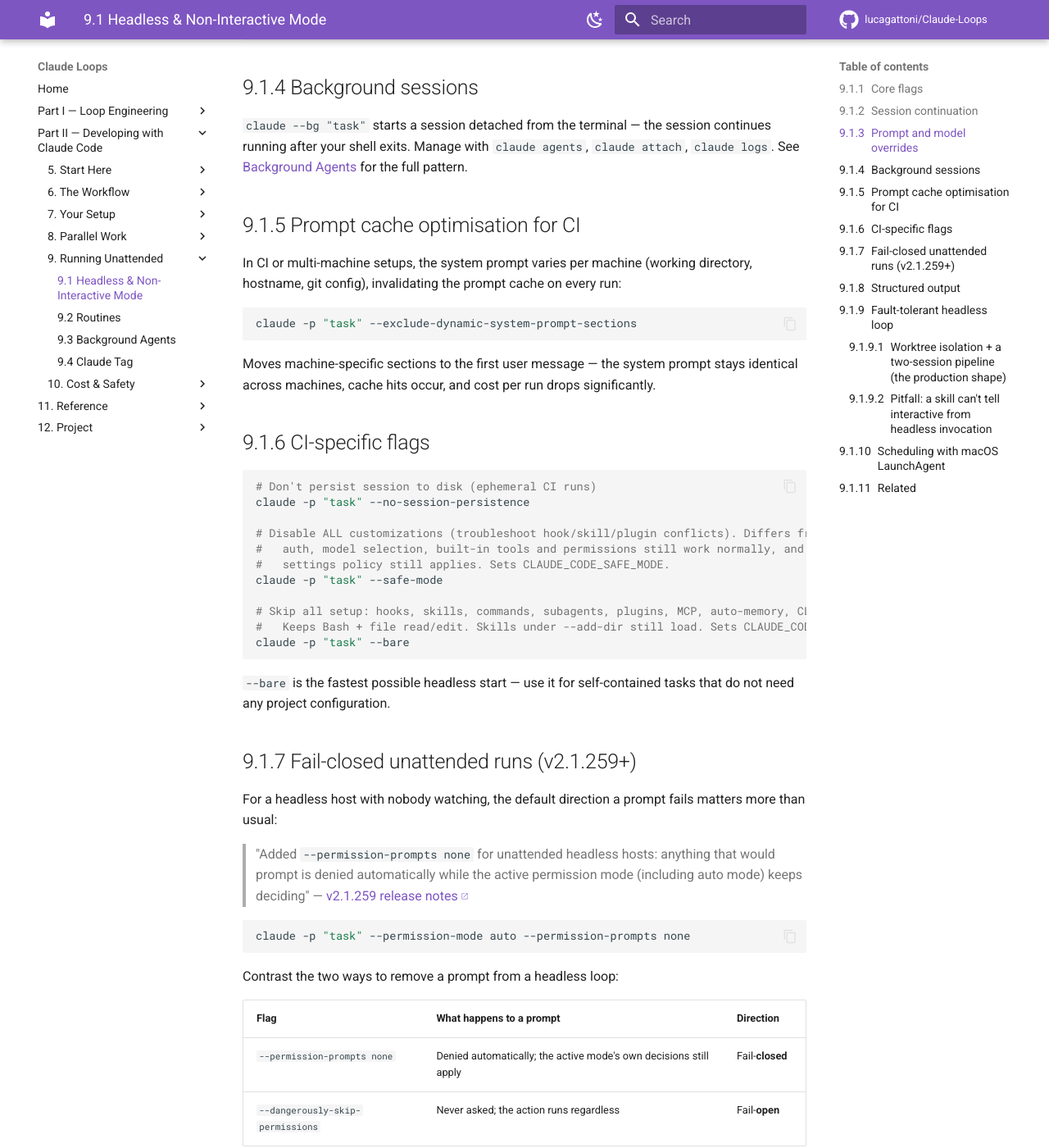
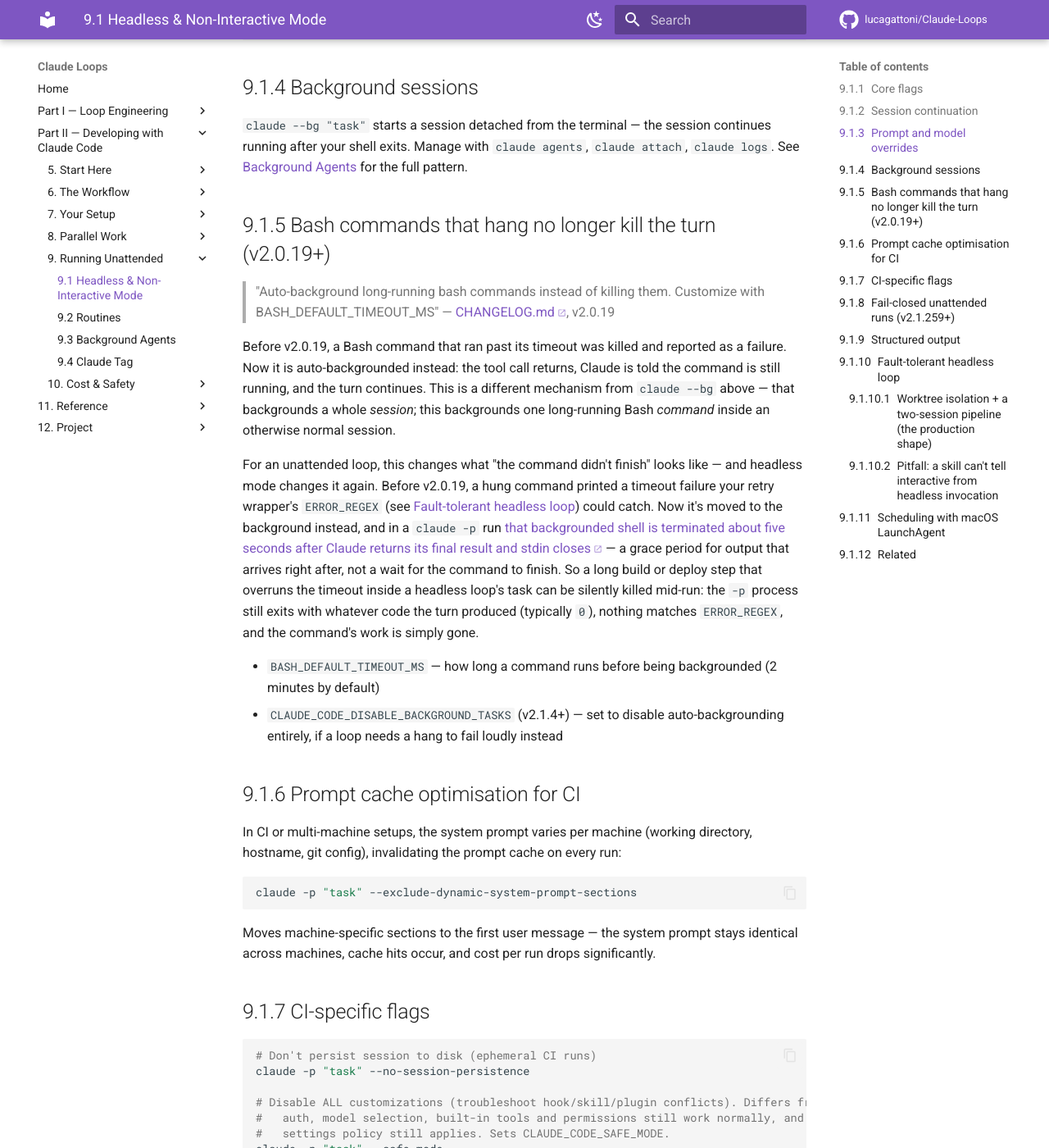
Before and after one commit to lucagattoni/Claude-Loops, an MkDocs documentation site: the page built from docs/09-headless-mode.md, in a window 1280 px wide and 1400 px high, scrolled down 1147 px. Shown: the whole window at 82% size. Built offline with MkDocs 1.6.1 and Material for MkDocs 9.7.7, drawn with Linux system fonts in a browser that asks for light colours; comment, search, counter and statistics services are not loaded; some of the changed text lies outside the part shown.

Commit message:
09-headless-mode.md: 0 correction(s), 2 addition(s) from the C10 changelog sweep
- [ADDITION] v2.0.19 / v2.1.4 — A current default that directly undercuts the doc's own retry-wrapper pattern a few sections below: that wrapper greps for an error string a hung command no longer produces. The refuter's correction also replaces a wrong 'left dangling' claim with the live-docs fact that headless kills the backgroun
- [ADDITION] v2.1.199 / v2.1.239 / v2.1.261 — The doc teaches a bash `MAX_RETRIES=3` wrapper with no acknowledgment that the CLI has native, more capable retry handling — including the distinction a naive shell retry cannot make between a spend-limit error worth failing fast on and a transient one.

Backlog step 11 (C10). Sweep covered 3,774/3,774 previously-unswept bullets across
24/24 chunks; evidence in plans/20260906_2306-c10-changelog-sweep-evidence.md.
mkdocs build --strict green on the full change set.

Co-Authored-By: Claude Opus 5 (1M context) <noreply@anthropic.com>
Claude-Session: https://claude.ai/code/session_0143r6VLrjfhL34xeWGQvHmV

````diff
--- a/docs/09-headless-mode.md
+++ b/docs/09-headless-mode.md
@@ -56,6 +56,33 @@ claude -p "task" --fallback-model claude-sonnet-5,claude-haiku-4-5
 `claude --bg "task"` starts a session detached from the terminal — the session
 continues running after your shell exits. Manage with `claude agents`, `claude attach`,
 `claude logs`. See [Background Agents](29-background-agents.md) for the full pattern.
+
+## Bash commands that hang no longer kill the turn (v2.0.19+)
+
+> "Auto-background long-running bash commands instead of killing them. Customize with
+> BASH_DEFAULT_TIMEOUT_MS"
+> — [CHANGELOG.md](https://raw.githubusercontent.com/anthropics/claude-code/main/CHANGELOG.md), v2.0.19
+
+Before v2.0.19, a Bash command that ran past its timeout was killed and reported as a failure.
+Now it is auto-backgrounded instead: the tool call returns, Claude is told the command is still
+running, and the turn continues. This is a different mechanism from `claude --bg` above — that
+backgrounds a whole *session*; this backgrounds one long-running Bash *command* inside an
+otherwise normal session.
+
+For an unattended loop, this changes what "the command didn't finish" looks like — and headless
+mode changes it again. Before v2.0.19, a hung command printed a timeout failure your retry
+wrapper's `ERROR_REGEX` (see [Fault-tolerant headless loop](#fault-tolerant-headless-loop)) could
+catch. Now it's moved to the background instead, and in a `claude -p` run [that backgrounded shell
+is terminated about five seconds after Claude returns its final result and stdin
+closes](https://code.claude.com/docs/en/headless#background-tasks-at-exit) — a grace period for
+output that arrives right after, not a wait for the command to finish. So a long build or deploy
+step that overruns the timeout inside a headless loop's task can be silently killed mid-run: the
+`-p` process still exits with whatever code the turn produced (typically `0`), nothing matches
+`ERROR_REGEX`, and the command's work is simply gone.
+
+- `BASH_DEFAULT_TIMEOUT_MS` — how long a command runs before being backgrounded (2 minutes by default)
+- `CLAUDE_CODE_DISABLE_BACKGROUND_TASKS` (v2.1.4+) — set to disable auto-backgrounding
+  entirely, if a loop needs a hang to fail loudly instead
 
 ## Prompt cache optimisation for CI
 
@@ -137,6 +164,25 @@ claude -p "Refactor src/auth" --output-format stream-json --verbose \
 ```
 
 ## Fault-tolerant headless loop
+
+**Before hand-rolling this, know what the CLI already does.** Claude Code has its own
+retry/backoff for transient failures:
+
+- `CLAUDE_CODE_RETRY_WATCHDOG` (persistent retry mode, meant for unattended sessions such as CI
+  jobs or eval harnesses) raises the default retry count for non-capacity transient errors to
+  **300** and lifts the earlier cap of 15 on `CLAUDE_CODE_MAX_RETRIES` (v2.1.199), but fails at
+  once — rather than waiting indefinitely — on a `429` that reports an organization spend limit
+  or exhausted usage credits (v2.1.239).
+- `API_TIMEOUT_MS` governs the per-request timeout, including how long a retry waits when the
+  API sends no response headers at all: **10 minutes by default** (600000ms) as of v2.1.261,
+  raised from 3 minutes.
+
+*Source: [environment variables reference](https://code.claude.com/docs/en/env-vars), verified
+against `claude` **2.1.261**, 2026-09-07.*
+
+The wrapper below still earns its place for the git-safety and idempotency checks further down —
+but a bare retry-on-transient-error loop may now just be duplicating what the CLI already does on
+its own.
 
 ```bash
 #!/bin/bash
````
